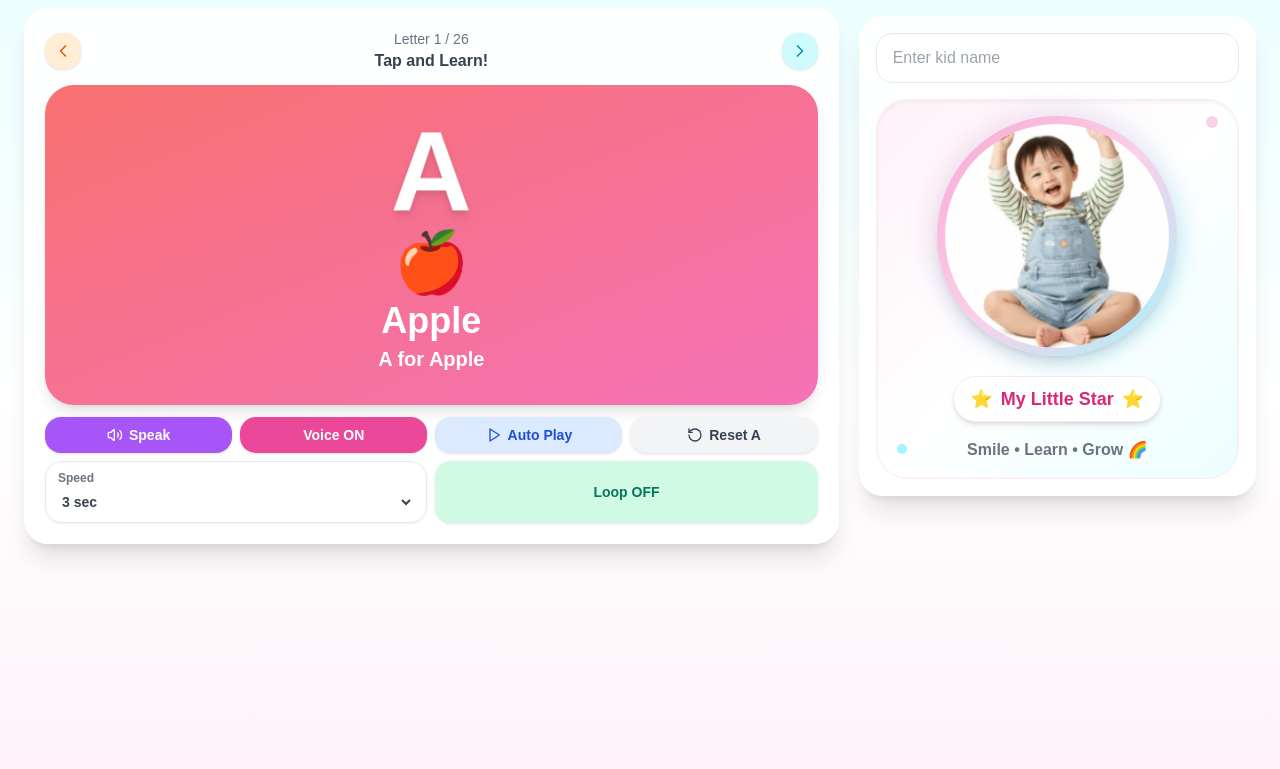
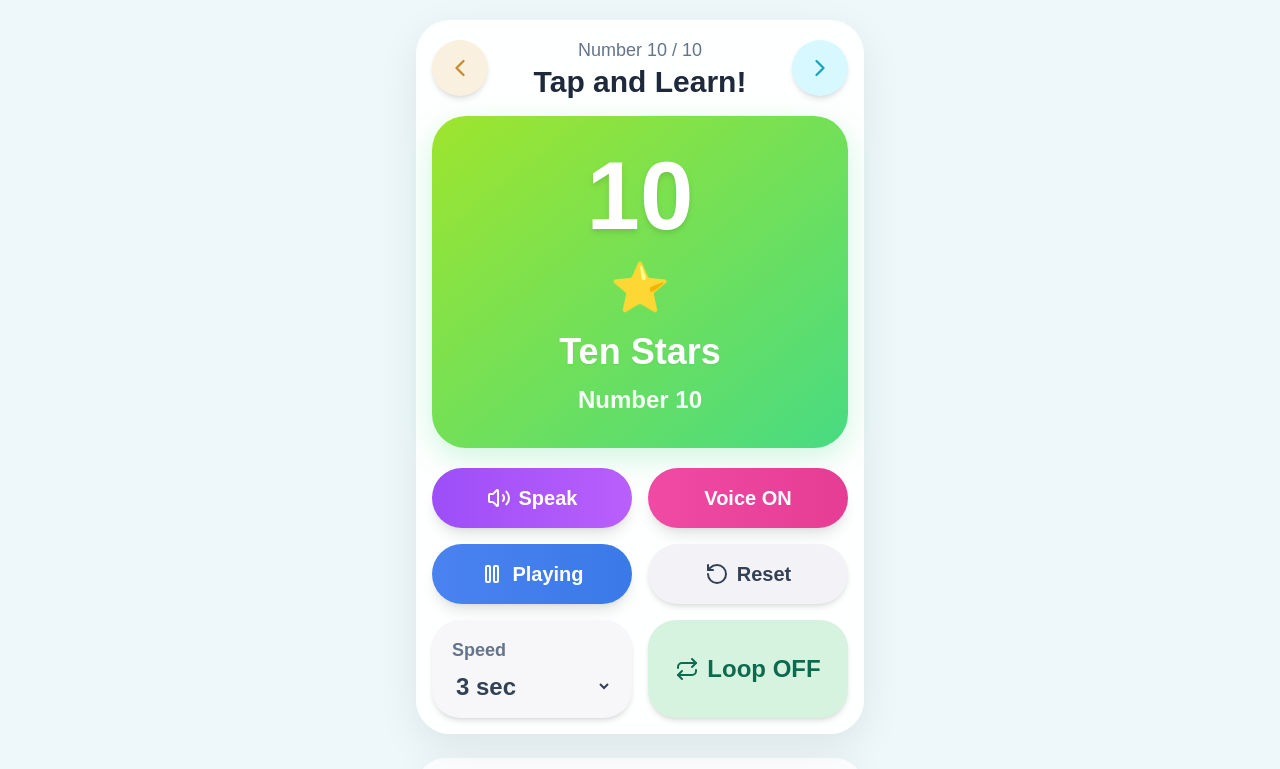
Before and after one commit to theiniyanvlogs-lab/Abc-learning, a Next.js app: page / in a window 1280 px wide. Shown: the top 769 px of the page. Built offline with nearby package versions, Linux system fonts and the light colour scheme.

Commit message:
Update page.tsx

```diff
--- a/app/page.tsx
+++ b/app/page.tsx
@@ -1,348 +1,235 @@
 "use client";
 
-import { useEffect, useRef, useState } from "react";
-import { motion, AnimatePresence } from "framer-motion";
+import { useEffect, useMemo, useRef, useState } from "react";
 import {
-  Volume2,
   ChevronLeft,
   ChevronRight,
+  Volume2,
   Play,
   Pause,
-  RotateCcw
+  RotateCcw,
+  Repeat,
+  Repeat1,
 } from "lucide-react";
+import { motion, AnimatePresence } from "framer-motion";
 
-const alphabetData = [
-  { letter: "A", word: "Apple", emoji: "🍎", color: "from-red-400 to-pink-400", audio: "/audio/a.mp3" },
-  { letter: "B", word: "Ball", emoji: "⚽", color: "from-blue-400 to-cyan-400", audio: "/audio/b.mp3" },
-  { letter: "C", word: "Cat", emoji: "🐱", color: "from-yellow-400 to-orange-400", audio: "/audio/c.mp3" },
-  { letter: "D", word: "Dog", emoji: "🐶", color: "from-green-400 to-emerald-400", audio: "/audio/d.mp3" },
-  { letter: "E", word: "Elephant", emoji: "🐘", color: "from-purple-400 to-pink-400", audio: "/audio/e.mp3" },
-  { letter: "F", word: "Fish", emoji: "🐟", color: "from-cyan-400 to-blue-400", audio: "/audio/f.mp3" },
-  { letter: "G", word: "Grapes", emoji: "🍇", color: "from-violet-400 to-fuchsia-400", audio: "/audio/g.mp3" },
-  { letter: "H", word: "Hat", emoji: "🎩", color: "from-orange-400 to-red-400", audio: "/audio/h.mp3" },
-  { letter: "I", word: "Ice Cream", emoji: "🍦", color: "from-pink-300 to-purple-300", audio: "/audio/i.mp3" },
-  { letter: "J", word: "Juice", emoji: "🧃", color: "from-lime-400 to-green-400", audio: "/audio/j.mp3" },
-  { letter: "K", word: "Kite", emoji: "🪁", color: "from-sky-400 to-indigo-400", audio: "/audio/k.mp3" },
-  { letter: "L", word: "Lion", emoji: "🦁", color: "from-amber-400 to-orange-500", audio: "/audio/l.mp3" },
-  { letter: "M", word: "Monkey", emoji: "🐵", color: "from-yellow-500 to-orange-400", audio: "/audio/m.mp3" },
-  { letter: "N", word: "Nest", emoji: "🪺", color: "from-stone-400 to-yellow-500", audio: "/audio/n.mp3" },
-  { letter: "O", word: "Orange", emoji: "🍊", color: "from-orange-400 to-amber-400", audio: "/audio/o.mp3" },
-  { letter: "P", word: "Parrot", emoji: "🦜", color: "from-green-400 to-lime-400", audio: "/audio/p.mp3" },
-  { letter: "Q", word: "Queen", emoji: "👑", color: "from-yellow-300 to-pink-400", audio: "/audio/q.mp3" },
-  { letter: "R", word: "Rabbit", emoji: "🐰", color: "from-pink-300 to-fuchsia-400", audio: "/audio/r.mp3" },
-  { letter: "S", word: "Sun", emoji: "☀️", color: "from-yellow-300 to-orange-400", audio: "/audio/s.mp3" },
-  { letter: "T", word: "Tiger", emoji: "🐯", color: "from-orange-400 to-red-500", audio: "/audio/t.mp3" },
-  { letter: "U", word: "Umbrella", emoji: "☂️", color: "from-indigo-400 to-purple-500", audio: "/audio/u.mp3" },
-  { letter: "V", word: "Van", emoji: "🚐", color: "from-cyan-400 to-sky-500", audio: "/audio/v.mp3" },
-  { letter: "W", word: "Watch", emoji: "⌚", color: "from-gray-400 to-slate-500", audio: "/audio/w.mp3" },
-  { letter: "X", word: "Xylophone", emoji: "🎼", color: "from-fuchsia-400 to-purple-500", audio: "/audio/x.mp3" },
-  { letter: "Y", word: "Yak", emoji: "🐂", color: "from-stone-400 to-zinc-500", audio: "/audio/y.mp3" },
-  { letter: "Z", word: "Zebra", emoji: "🦓", color: "from-slate-300 to-gray-500", audio: "/audio/z.mp3" }
+const numbers = [
+  { value: 1, emoji: "🍎", title: "One Apple", subtitle: "Number 1" },
+  { value: 2, emoji: "🍎", title: "Two Apples", subtitle: "Number 2" },
+  { value: 3, emoji: "🍎", title: "Three Apples", subtitle: "Number 3" },
+  { value: 4, emoji: "🍎", title: "Four Apples", subtitle: "Number 4" },
+  { value: 5, emoji: "🍎", title: "Five Apples", subtitle: "Number 5" },
+  { value: 6, emoji: "🍎", title: "Six Apples", subtitle: "Number 6" },
+  { value: 7, emoji: "🍎", title: "Seven Apples", subtitle: "Number 7" },
+  { value: 8, emoji: "🍎", title: "Eight Apples", subtitle: "Number 8" },
+  { value: 9, emoji: "🍦", title: "Nine Ice Creams", subtitle: "Number 9" },
+  { value: 10, emoji: "⭐", title: "Ten Stars", subtitle: "Number 10" },
 ];
 
-export default function HomePage() {
-  const [index, setIndex] = useState(0);
-  const [kidName, setKidName] = useState("");
-  const [autoSpeak, setAutoSpeak] = useState(true);
-  const [autoPlay, setAutoPlay] = useState(false);
-  const [autoPlaySpeed, setAutoPlaySpeed] = useState(3000);
-  const [loopMode, setLoopMode] = useState(false);
-  const [isLoaded, setIsLoaded] = useState(false);
+export default function Home() {
+  const [current, setCurrent] = useState(8); // starts at 9
+  const [voiceOn, setVoiceOn] = useState(true);
+  const [isPlaying, setIsPlaying] = useState(true);
+  const [loop, setLoop] = useState(false);
+  const [speed, setSpeed] = useState(3000);
+  const [kidName, setKidName] = useState("Naren");
+  const timerRef = useRef<NodeJS.Timeout | null>(null);
 
-  const current = alphabetData[index];
-  const defaultKidImage = "/kid-profile.jpg";
-  const audioRef = useRef<HTMLAudioElement | null>(null);
+  const item = useMemo(() => numbers[current], [current]);
 
-  useEffect(() => {
-    if (typeof window === "undefined") return;
-
-    try {
-      const savedKidName = localStorage.getItem("abc_kid_name");
-      if (savedKidName) setKidName(savedKidName);
-    } catch {}
-
-    setIsLoaded(true);
-  }, []);
-
-  useEffect(() => {
-    if (!isLoaded || typeof window === "undefined") return;
-
-    try {
-      localStorage.setItem("abc_kid_name", kidName);
-    } catch {}
-  }, [kidName, isLoaded]);
-
-  const stopAudio = () => {
-    if (audioRef.current) {
-      audioRef.current.pause();
-      audioRef.current.currentTime = 0;
-    }
+  const speakText = () => {
+    if (!voiceOn || typeof window === "undefined") return;
+    const utterance = new SpeechSynthesisUtterance(`${item.title}. ${item.subtitle}`);
+    utterance.rate = 0.9;
+    utterance.pitch = 1;
+    utterance.lang = "en-US";
+    window.speechSynthesis.cancel();
+    window.speechSynthesis.speak(utterance);
   };
 
-  const playCurrentAudio = async () => {
-    try {
-      stopAudio();
+  const nextItem = () => {
+    setCurrent((prev) => {
+      if (prev < numbers.length - 1) return prev + 1;
+      return loop ? 0 : prev;
+    });
+  };
 
-      const audio = new Audio(current.audio);
-      audio.preload = "auto";
-      audio.volume = 1;
-      audioRef.current = audio;
+  const prevItem = () => {
+    setCurrent((prev) => (prev > 0 ? prev - 1 : 0));
+  };
 
-      await audio.play();
-    } catch (error) {
-      console.error("Audio play failed:", error);
+  const resetToOne = () => {
+    setCurrent(0);
+    setIsPlaying(false);
+    if (typeof window !== "undefined") {
+      window.speechSynthesis.cancel();
     }
   };
 
   useEffect(() => {
-    if (!autoSpeak) return;
-
-    const timer = setTimeout(() => {
-      playCurrentAudio();
-    }, 300);
-
-    return () => clearTimeout(timer);
-  }, [index, autoSpeak]);
+    speakText();
+  }, [current]);
 
   useEffect(() => {
-    if (!autoPlay) return;
+    if (isPlaying) {
+      timerRef.current = setInterval(() => {
+        setCurrent((prev) => {
+          if (prev < numbers.length - 1) return prev + 1;
+          if (loop) return 0;
+          setIsPlaying(false);
+          return prev;
+        });
+      }, speed);
+    } else {
+      if (timerRef.current) clearInterval(timerRef.current);
+    }
 
-    const timer = setInterval(() => {
-      setIndex((prev) => {
-        if (prev >= alphabetData.length - 1) {
-          if (loopMode) {
-            return 0;
-          } else {
-            setAutoPlay(false);
-            return prev;
-          }
-        }
-        return prev + 1;
-      });
-    }, autoPlaySpeed);
-
-    return () => clearInterval(timer);
-  }, [autoPlay, autoPlaySpeed, loopMode]);
-
-  useEffect(() => {
     return () => {
-      stopAudio();
+      if (timerRef.current) clearInterval(timerRef.current);
     };
-  }, []);
-
-  const nextLetter = () => {
-    setIndex((prev) => (prev + 1) % alphabetData.length);
-  };
-
-  const prevLetter = () => {
-    setIndex((prev) => (prev - 1 + alphabetData.length) % alphabetData.length);
-  };
-
-  const handleAutoPlayToggle = () => {
-    if (!autoPlay) {
-      setIndex(0);
-      setTimeout(() => {
-        if (autoSpeak) playCurrentAudio();
-      }, 300);
-    }
-    setAutoPlay((prev) => !prev);
-  };
-
-  const handleReset = () => {
-    stopAudio();
-    setIndex(0);
-    setAutoPlay(false);
-  };
+  }, [isPlaying, speed, loop]);
 
   return (
-    <main className="min-h-screen bg-gradient-to-b from-cyan-50 via-white to-pink-50 px-2 py-2 md:px-4 lg:px-6">
-      <div className="mx-auto max-w-7xl">
-        <div className="grid grid-cols-1 lg:grid-cols-3 gap-3 md:gap-5 items-start">
-          {/* ABC CARD */}
-          <div className="lg:col-span-2">
-            <motion.div
-              layout
-              className="rounded-3xl bg-white/90 backdrop-blur-lg shadow-xl border border-white p-3 md:p-5"
+    <main className="min-h-screen bg-[#eef8fb] px-4 py-5">
+      <div className="mx-auto max-w-md">
+        {/* Main Card */}
+        <div className="rounded-[34px] bg-white/90 p-4 shadow-[0_12px_40px_rgba(0,0,0,0.08)] backdrop-blur-md">
+          {/* Header */}
+          <div className="mb-4 flex items-center justify-between">
+            <button
+              onClick={prevItem}
+              className="flex h-14 w-14 items-center justify-center rounded-full bg-[#f9f0df] shadow-md"
             >
-              {/* Top Nav */}
-              <div className="flex justify-between items-center mb-3">
-                <button
-                  onClick={prevLetter}
-                  className="rounded-2xl bg-orange-100 hover:bg-orange-200 p-2 shadow transition"
-                >
-                  <ChevronLeft className="w-4 h-4 md:w-5 md:h-5 text-orange-600" />
+              <ChevronLeft className="h-7 w-7 text-[#c98c2f]" />
             </button>
 
             <div className="text-center">
-                  <p className="text-[11px] md:text-sm text-gray-500">
-                    Letter {index + 1} / 26
+              <p className="text-lg font-medium text-slate-500">
+                Number {item.value} / 10
               </p>
-                  <p className="text-sm md:text-base font-bold text-gray-700">
+              <h1 className="text-3xl font-extrabold text-slate-800">
                 Tap and Learn!
-                  </p>
+              </h1>
             </div>
 
             <button
-                  onClick={nextLetter}
-                  className="rounded-2xl bg-cyan-100 hover:bg-cyan-200 p-2 shadow transition"
+              onClick={nextItem}
+              className="flex h-14 w-14 items-center justify-center rounded-full bg-[#d8f8ff] shadow-md"
             >
-                  <ChevronRight className="w-4 h-4 md:w-5 md:h-5 text-cyan-600" />
+              <ChevronRight className="h-7 w-7 text-[#1aa5be]" />
             </button>
           </div>
 
-              {/* Letter Card */}
+          {/* Learning Card */}
           <AnimatePresence mode="wait">
             <motion.div
-                  key={current.letter}
-                  initial={{ opacity: 0, scale: 0.92, rotate: -3 }}
-                  animate={{ opacity: 1, scale: 1, rotate: 0 }}
-                  exit={{ opacity: 0, scale: 0.92, rotate: 3 }}
+              key={item.value}
+              initial={{ opacity: 0, y: 18, scale: 0.96 }}
+              animate={{ opacity: 1, y: 0, scale: 1 }}
+              exit={{ opacity: 0, y: -18, scale: 0.96 }}
               transition={{ duration: 0.3 }}
-                  className={`rounded-[1.8rem] bg-gradient-to-br ${current.color} px-3 py-5 md:px-6 md:py-8 text-white shadow-lg`}
+              className="rounded-[34px] bg-gradient-to-br from-[#9ee52d] to-[#48db82] px-6 py-8 text-center shadow-[0_10px_30px_rgba(72,219,130,0.25)]"
             >
-                  <div className="text-center">
-                    <motion.div
-                      animate={{ y: [0, -4, 0], scale: [1, 1.02, 1] }}
-                      transition={{ repeat: Infinity, duration: 1.8 }}
-                      className="text-[4rem] md:text-[7rem] font-black leading-none drop-shadow-lg"
-                    >
-                      {current.letter}
-                    </motion.div>
+              <div className="text-8xl font-black text-white drop-shadow-md">
+                {item.value}
+              </div>
 
-                    <motion.div
-                      animate={{ rotate: [0, -2, 2, 0] }}
-                      transition={{ repeat: Infinity, duration: 2.2 }}
-                      className="text-3xl md:text-6xl mt-1"
-                    >
-                      {current.emoji}
-                    </motion.div>
+              <div className="mt-5 text-5xl">{item.emoji}</div>
 
-                    <p className="mt-2 text-2xl md:text-4xl font-extrabold">
-                      {current.word}
+              <h2 className="mt-5 text-4xl font-extrabold text-white drop-shadow-sm">
+                {item.title}
+              </h2>
+
+              <p className="mt-3 text-2xl font-semibold text-white/95">
+                {item.subtitle}
               </p>
-
-                    <p className="mt-1 text-sm md:text-xl font-semibold">
-                      {current.letter} for {current.word}
-                    </p>
-                  </div>
             </motion.div>
           </AnimatePresence>
 
-              {/* Controls */}
-              <div className="mt-3 grid grid-cols-2 sm:grid-cols-4 gap-2">
+          {/* Controls Grid */}
+          <div className="mt-5 grid grid-cols-2 gap-4">
             <button
-                  onClick={playCurrentAudio}
-                  className="flex items-center justify-center gap-1.5 rounded-2xl bg-purple-500 hover:bg-purple-600 text-white px-2.5 py-2 font-bold shadow text-xs md:text-sm transition"
+              onClick={speakText}
+              className="flex items-center justify-center gap-2 rounded-full bg-gradient-to-r from-[#9d4ef8] to-[#b95ffb] px-4 py-4 text-xl font-bold text-white shadow-lg"
             >
-                  <Volume2 className="w-4 h-4" />
+              <Volume2 className="h-6 w-6" />
               Speak
             </button>
 
             <button
-                  onClick={() => setAutoSpeak(!autoSpeak)}
-                  className={`rounded-2xl px-2.5 py-2 font-bold shadow text-xs md:text-sm transition ${
-                    autoSpeak ? "bg-pink-500 text-white" : "bg-gray-200 text-gray-700"
-                  }`}
+              onClick={() => setVoiceOn(!voiceOn)}
+              className="rounded-full bg-gradient-to-r from-[#f04aa5] to-[#e53d93] px-4 py-4 text-xl font-bold text-white shadow-lg"
             >
-                  Voice {autoSpeak ? "ON" : "OFF"}
+              Voice {voiceOn ? "ON" : "OFF"}
             </button>
 
             <button
-                  onClick={handleAutoPlayToggle}
-                  className={`flex items-center justify-center gap-1.5 rounded-2xl px-2.5 py-2 font-bold shadow text-xs md:text-sm transition ${
-                    autoPlay ? "bg-blue-500 text-white" : "bg-blue-100 text-blue-700"
-                  }`}
+              onClick={() => setIsPlaying(!isPlaying)}
+              className="flex items-center justify-center gap-2 rounded-full bg-gradient-to-r from-[#4a83f0] to-[#3a79e8] px-4 py-4 text-xl font-bold text-white shadow-lg"
             >
-                  {autoPlay ? <Pause className="w-4 h-4" /> : <Play className="w-4 h-4" />}
-                  {autoPlay ? "Playing" : "Auto Play"}
+              {isPlaying ? <Pause className="h-6 w-6" /> : <Play className="h-6 w-6" />}
+              {isPlaying ? "Playing" : "Play"}
             </button>
 
             <button
-                  onClick={handleReset}
-                  className="flex items-center justify-center gap-1.5 rounded-2xl bg-gray-100 hover:bg-gray-200 text-gray-700 px-2.5 py-2 font-bold shadow text-xs md:text-sm transition"
+              onClick={resetToOne}
+              className="flex items-center justify-center gap-2 rounded-full bg-[#f3f3f7] px-4 py-4 text-xl font-bold text-slate-700 shadow-md"
             >
-                  <RotateCcw className="w-4 h-4" />
-                  Reset A
+              <RotateCcw className="h-6 w-6" />
+              Reset
             </button>
-              </div>
 
-              {/* Speed + Loop */}
-              <div className="mt-2 grid grid-cols-2 gap-2">
-                <div className="rounded-2xl bg-white border border-gray-200 px-3 py-2 shadow-sm">
-                  <p className="text-[10px] md:text-xs font-bold text-gray-500 mb-1">
-                    Speed
-                  </p>
+            <div className="rounded-[28px] bg-[#f7f7fa] px-5 py-4 shadow-md">
+              <p className="mb-2 text-lg font-semibold text-slate-500">Speed</p>
               <select
-                    value={autoPlaySpeed}
-                    onChange={(e) => setAutoPlaySpeed(Number(e.target.value))}
-                    className="w-full bg-transparent outline-none text-xs md:text-sm font-bold text-gray-700"
+                value={speed}
+                onChange={(e) => setSpeed(Number(e.target.value))}
+                className="w-full bg-transparent text-2xl font-bold text-slate-700 outline-none"
               >
-                    <option value={2000}>2 sec</option>
                 <option value={3000}>3 sec</option>
                 <option value={5000}>5 sec</option>
+                <option value={7000}>7 sec</option>
               </select>
             </div>
 
             <button
-                  onClick={() => setLoopMode(!loopMode)}
-                  className={`rounded-2xl px-3 py-2 font-bold shadow text-xs md:text-sm transition ${
-                    loopMode ? "bg-emerald-500 text-white" : "bg-emerald-100 text-emerald-700"
-                  }`}
+              onClick={() => setLoop(!loop)}
+              className="flex items-center justify-center gap-2 rounded-[28px] bg-[#d6f3df] px-4 py-4 text-2xl font-bold text-[#0c6b4f] shadow-md"
             >
-                  Loop {loopMode ? "ON" : "OFF"}
+              {loop ? <Repeat1 className="h-6 w-6" /> : <Repeat className="h-6 w-6" />}
+              Loop {loop ? "ON" : "OFF"}
             </button>
           </div>
-            </motion.div>
         </div>
 
-          {/* CLEAN PROFILE CARD */}
-          <div className="lg:sticky lg:top-4">
-            <motion.div
-              initial={{ opacity: 0, x: 15 }}
-              animate={{ opacity: 1, x: 0 }}
-              className="rounded-3xl bg-white/90 backdrop-blur-lg shadow-xl border border-white p-3 md:p-4 overflow-hidden"
-            >
+        {/* Kid Name Input */}
+        <div className="mt-6 rounded-[30px] bg-white/80 p-4 shadow-[0_12px_40px_rgba(0,0,0,0.06)]">
           <input
+            type="text"
             value={kidName}
             onChange={(e) => setKidName(e.target.value)}
             placeholder="Enter kid name"
-                className="w-full mb-4 rounded-2xl border border-gray-200 px-4 py-3 outline-none focus:ring-2 focus:ring-pink-300 text-base"
-              />
-
-              <div className="relative rounded-[2rem] bg-gradient-to-br from-pink-50 via-white to-cyan-50 border border-pink-100 p-4 shadow-inner">
-                <div className="absolute top-4 right-5 w-3 h-3 rounded-full bg-pink-200" />
-                <div className="absolute bottom-6 left-5 w-2.5 h-2.5 rounded-full bg-cyan-200" />
-
-                <div className="flex justify-center">
-                  <div className="relative">
-                    <div className="absolute inset-0 rounded-full bg-gradient-to-br from-pink-300 to-cyan-300 blur-md opacity-40 scale-105" />
-                    <div className="relative w-44 h-44 sm:w-52 sm:h-52 md:w-60 md:h-60 rounded-full p-2 bg-gradient-to-br from-pink-300 via-pink-200 to-cyan-200 shadow-lg">
-                      <div className="w-full h-full rounded-full bg-white overflow-hidden flex items-center justify-center">
-                        <img
-                          src={defaultKidImage}
-                          alt="Kid profile"
-                          className="w-full h-full object-cover"
+            className="w-full rounded-[24px] border-[3px] border-pink-200 px-6 py-5 text-2xl font-medium text-slate-800 outline-none"
           />
         </div>
+
+        {/* Kid Profile Card */}
+        <div className="mt-6 rounded-[34px] bg-white/85 p-4 shadow-[0_12px_40px_rgba(0,0,0,0.06)]">
+          <div className="rounded-[30px] bg-gradient-to-br from-pink-50 via-white to-cyan-50 p-6 shadow-inner">
+            <div className="relative mx-auto flex h-64 w-64 items-center justify-center rounded-full bg-gradient-to-r from-pink-200 to-cyan-200 p-3 shadow-lg">
+              <div className="flex h-full w-full items-center justify-center rounded-full bg-white text-[110px]">
+                👶
+              </div>
+              <div className="absolute right-2 top-2 h-5 w-5 rounded-full bg-pink-200" />
+            </div>
+
+            <div className="mt-6 flex justify-center">
+              <div className="rounded-full bg-white px-8 py-4 shadow-lg">
+                <p className="text-2xl font-bold text-pink-600">
+                  ⭐ {kidName || "My Little Star"} ⭐
+                </p>
               </div>
             </div>
-                </div>
-
-                <div className="mt-5 flex justify-center">
-                  <div className="inline-flex items-center gap-2 rounded-full bg-white px-4 py-2 shadow-md border border-pink-100">
-                    <span className="text-lg">⭐</span>
-                    <span className="font-extrabold text-sm md:text-lg text-pink-600">
-                      {kidName || "My Little Star"}
-                    </span>
-                    <span className="text-lg">⭐</span>
-                  </div>
-                </div>
-
-                <p className="mt-4 text-center text-sm md:text-base font-semibold text-gray-500">
-                  Smile • Learn • Grow 🌈
-                </p>
-              </div>
-            </motion.div>
           </div>
         </div>
       </div>
```
Lines whose indentation alone changed are shown as unchanged.
